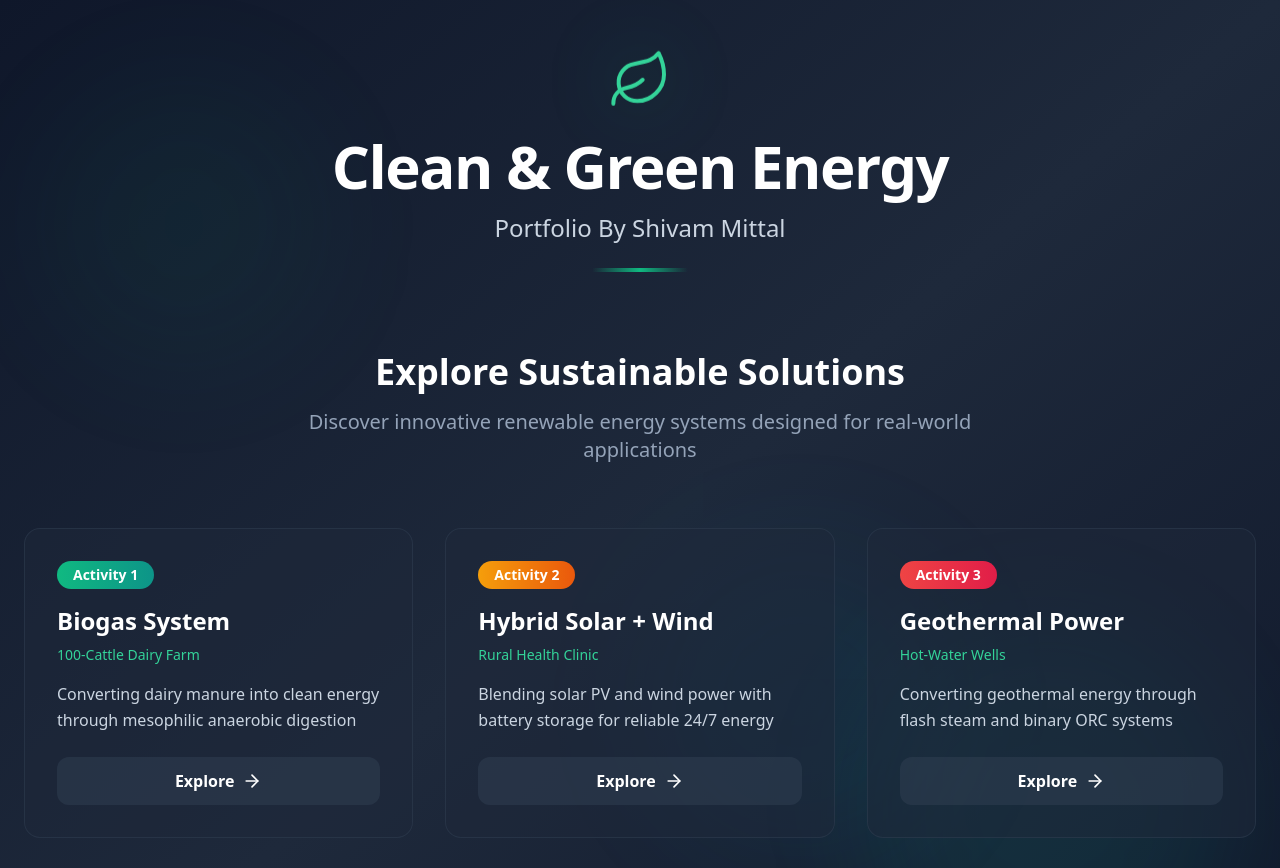
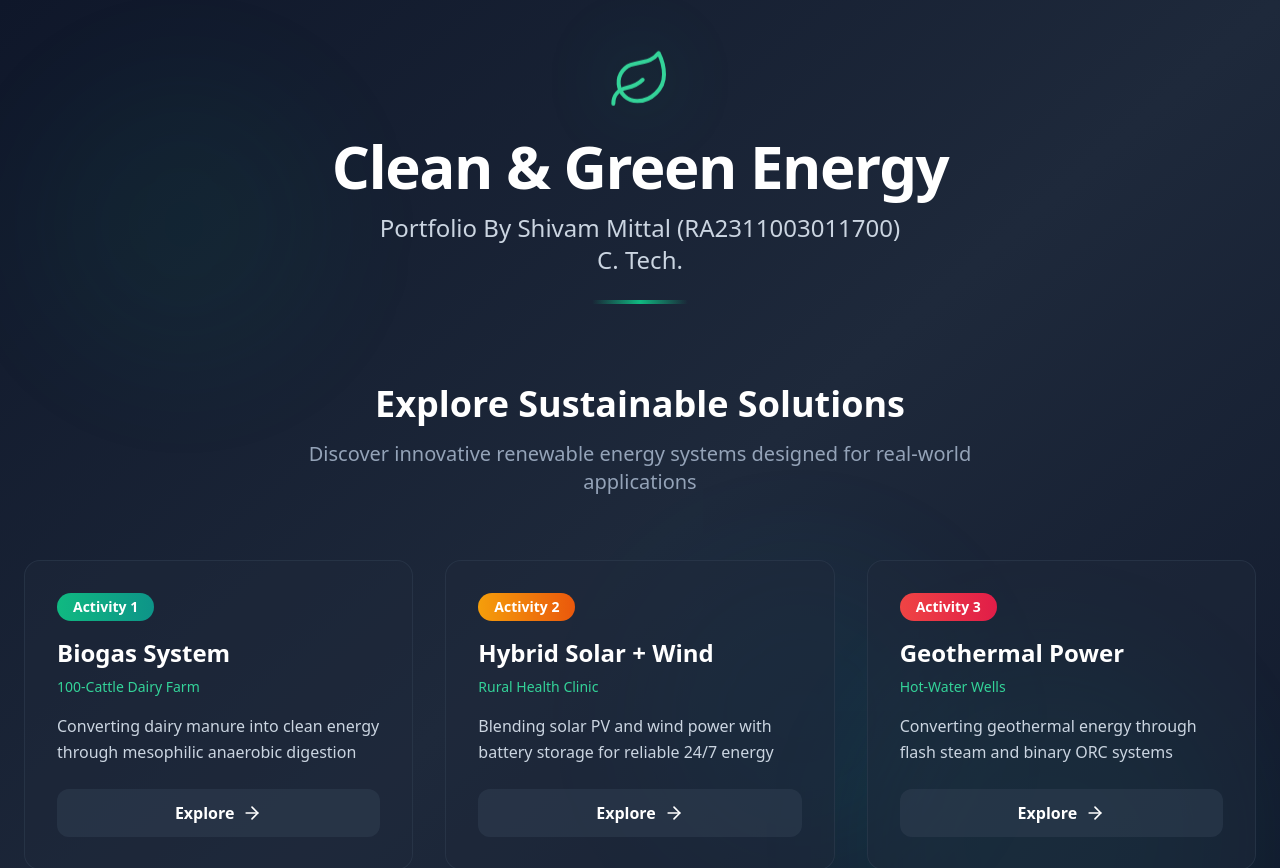
Before and after one commit to mittalshivam226/Clean-and-Green-Energy-Portfolio, a React (Vite) app: page / in a window 1280 px wide. Shown: the top 868 px of the page. Built offline with nearby package versions, Linux system fonts and the light colour scheme.

Commit message:
Updated text on website

```diff
--- a/src/pages/HomePage.tsx
+++ b/src/pages/HomePage.tsx
@@ -53,7 +53,8 @@ export default function HomePage({ onNavigate }: HomePageProps) {
           <h1 className="text-6xl font-bold text-white mb-4 tracking-tight">
             Clean & Green Energy
           </h1>
-          <p className="text-2xl text-slate-300 font-light">Portfolio By Shivam Mittal</p>
+          <p className="text-2xl text-slate-300 font-light">Portfolio By Shivam Mittal (RA2311003011700)
+            <br/> C. Tech.</p>
           <div className="mt-6 h-1 w-24 bg-gradient-to-r from-transparent via-emerald-500 to-transparent mx-auto" />
         </header>
 
```
